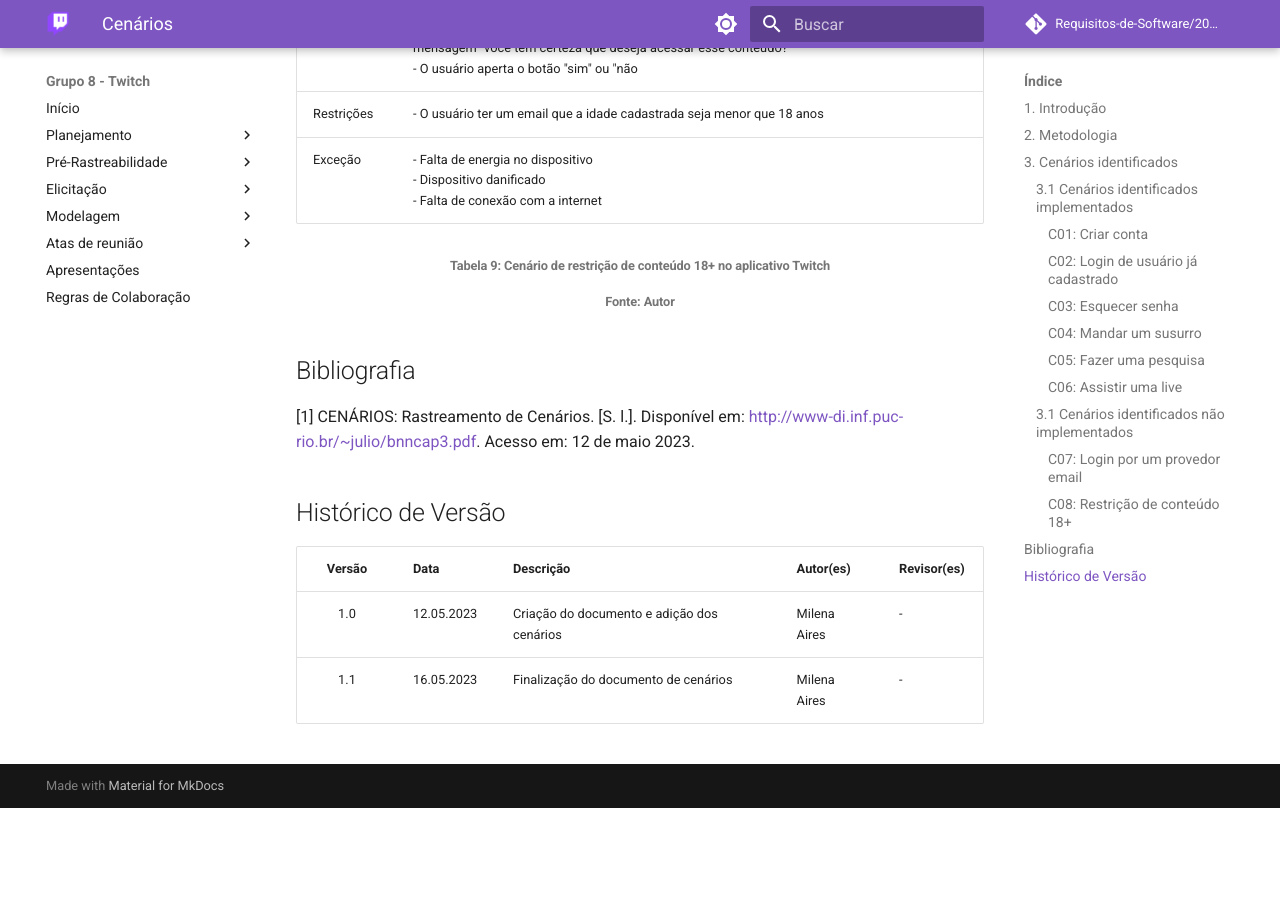
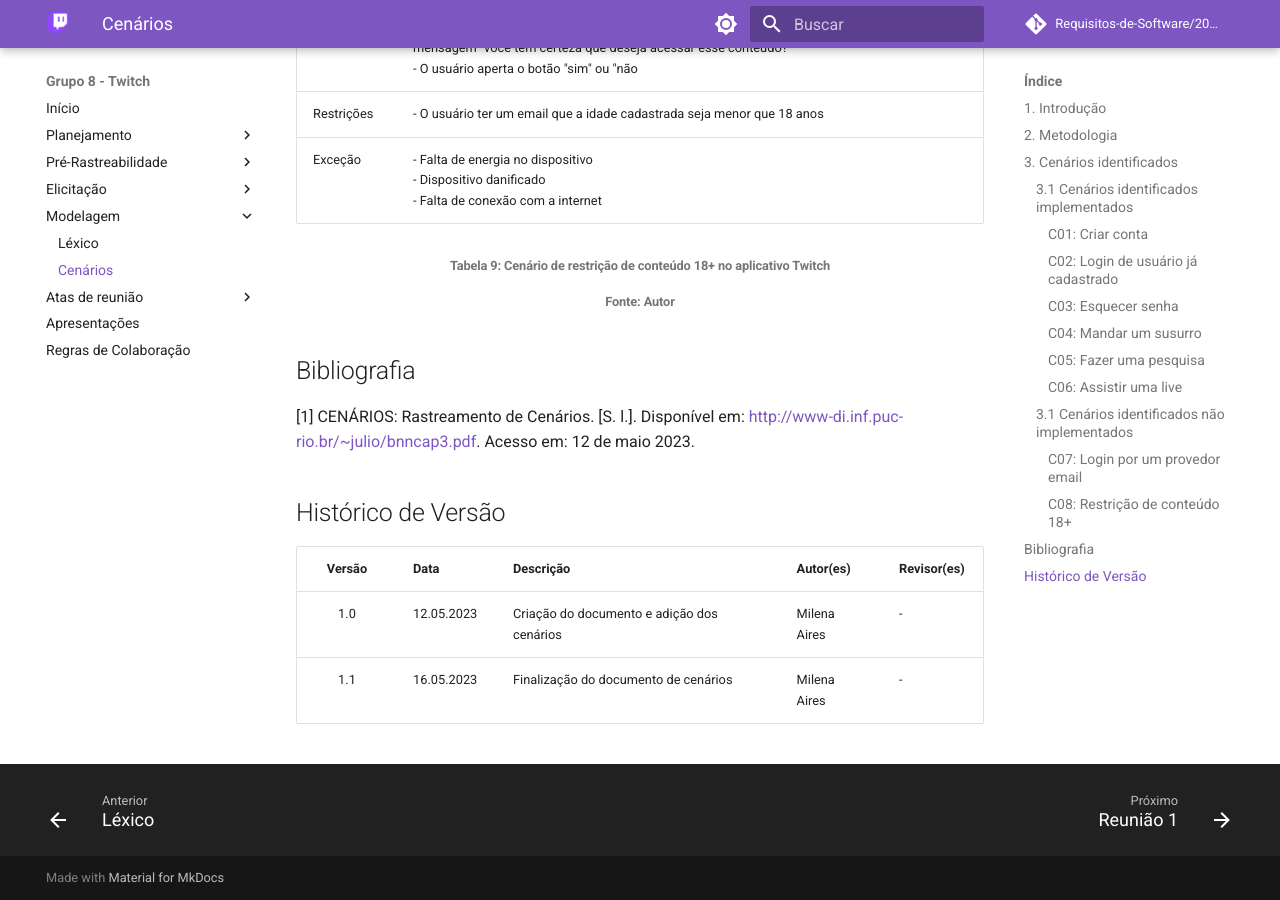
Before and after one commit to Requisitos-de-Software/2023.1-Twitch, an MkDocs documentation site: the page built from docs/modelagem/cenarios.md, in a window 1280 px wide and 900 px high, scrolled down 7377 px. Built offline with MkDocs 1.6.1 and Material for MkDocs 9.7.7, drawn with Linux system fonts in a browser that asks for light colours; comment, search, counter and statistics services are not loaded; before the commit the page ends 8185 px from its top, so only the background shows below that; some of the changed lines change nothing that is shown.

Commit message:
caminho para cenarios no mkdocs.yml

```diff
--- a/mkdocs.yml
+++ b/mkdocs.yml
@@ -51,7 +51,7 @@
     # - Especificação Suplementar:
     # - Use Case:
     - Léxico: ./modelagem/lexico.md
-    # - Cenários:
+    - Cenários: ./modelagem/cenarios.md
   - Atas de reunião:
     - Reunião 1: ./atas/reuniao_1.md
     - Reunião 2: ./atas/reuniao_2.md
```
